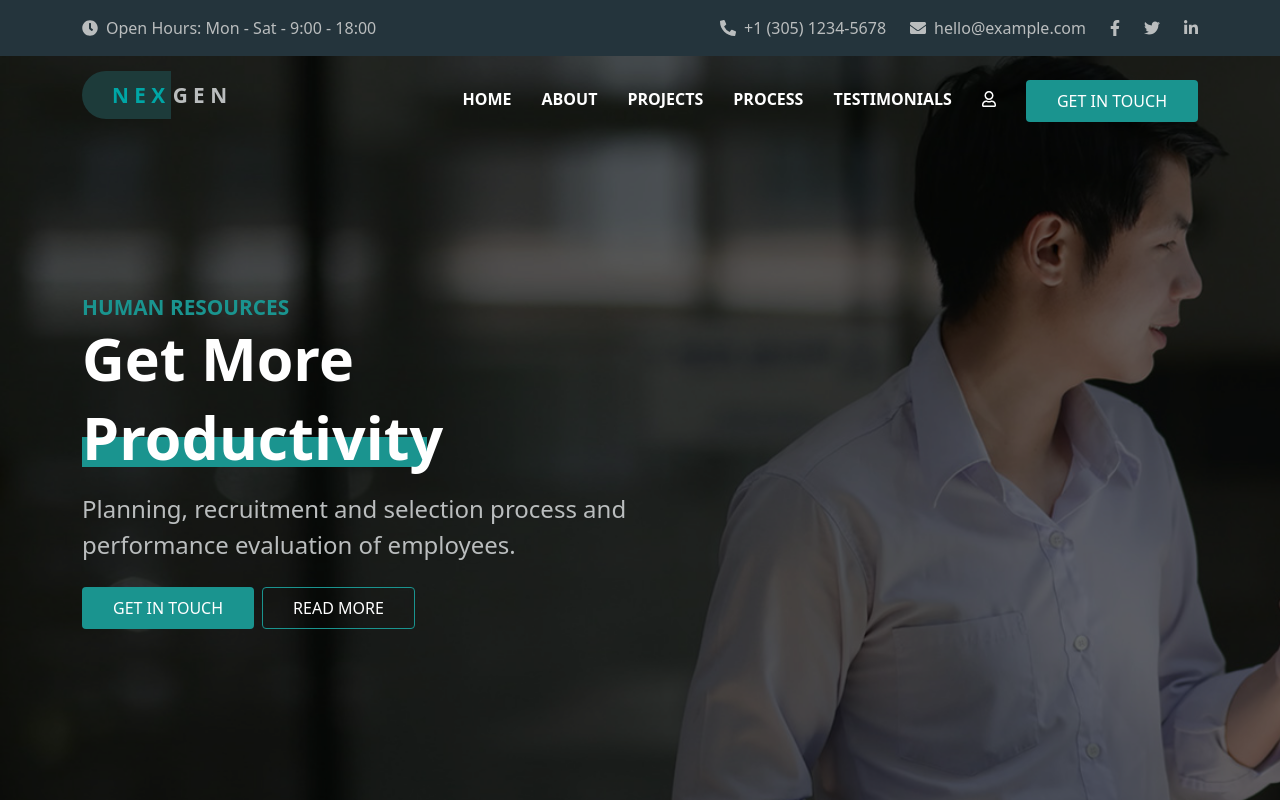
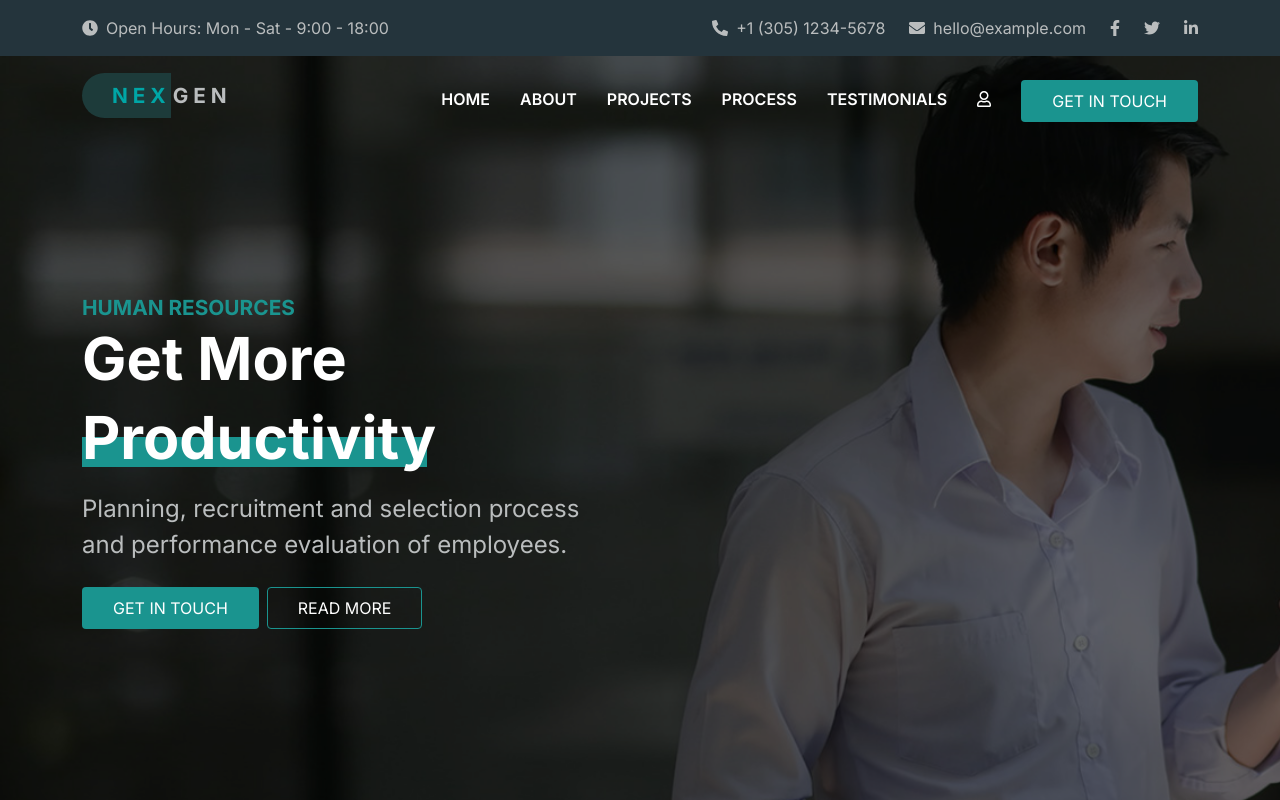
Before and after one commit to Francesco-Ostellari/proj-html-vuejs, a Vue app: page / in a window 1280 px wide. Shown: the top 800 px of the page. Built offline with nearby package versions, Linux system fonts and the light colour scheme.

Commit message:
fix-fonts

```diff
--- a/src/App.vue
+++ b/src/App.vue
@@ -22,6 +22,6 @@ export default {
 </script>
 
 <style lang="scss">
-  // @import './assets/scss/style.scss';
+  @import './assets/scss/style.scss';
   @import '~bootstrap/scss/bootstrap';
 </style>
--- a/src/assets/scss/style.scss
+++ b/src/assets/scss/style.scss
@@ -1,3 +1,3 @@
 @import url('https://fonts.googleapis.com/css2?family=Inter:wght@100;200;300;400;500;600;700;800;900&display=swap');
+@import "./partials/_variables.scss";
 @import "./partials/_common.scss";
-@import "./partials/_variables.scss";
--- a/src/components/Footer.vue
+++ b/src/components/Footer.vue
@@ -140,7 +140,7 @@ export default {
 </script>
 
 <style lang="scss" scoped>
-/* @import "../assets/scss/style.scss"; */
+@import "../assets/scss/style.scss";
 
 // layout footer
   footer {
--- a/src/components/Header.vue
+++ b/src/components/Header.vue
@@ -125,7 +125,7 @@ export default {
 </script>
 
 <style lang="scss">
-// @import "../assets/scss/style.scss";
+@import "../assets/scss/style.scss";
 
 // layout header
   .header {
--- a/src/components/Main.vue
+++ b/src/components/Main.vue
@@ -545,7 +545,7 @@ export default {
 </script>
 
 <style lang="scss" scoped>
-// @import "../assets/scss/style.scss";
+@import "../assets/scss/style.scss";
 
 // layout core-business
   .core-business {
```
